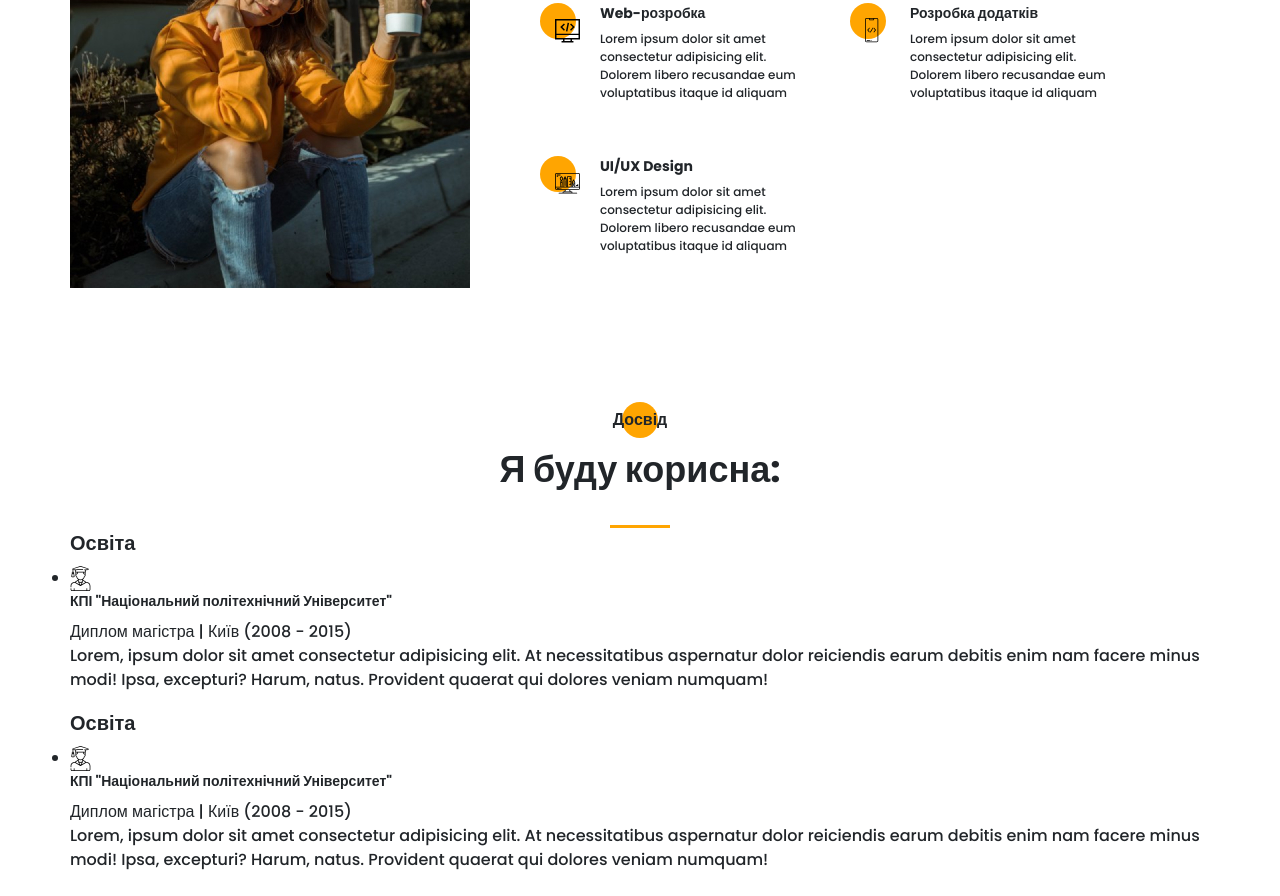
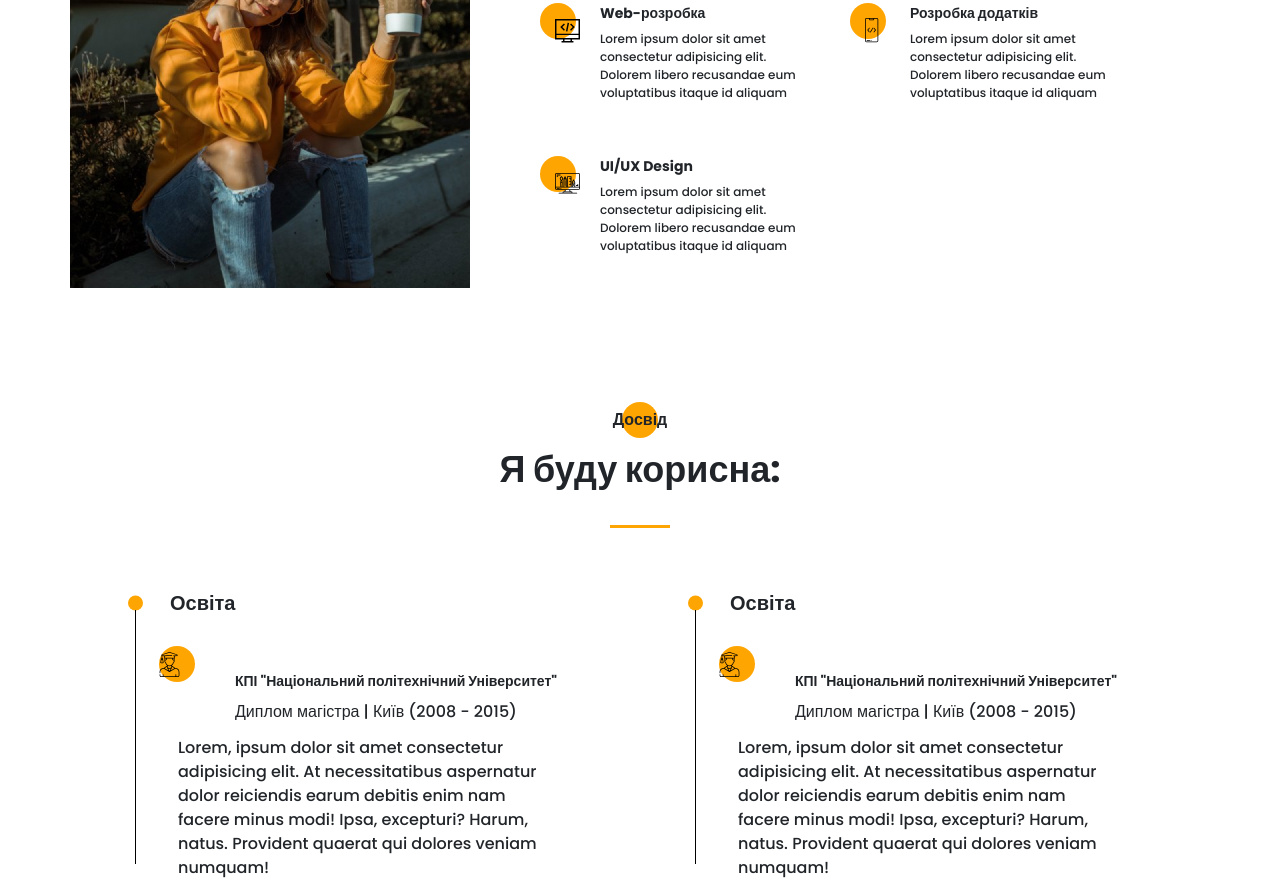
Before and after one commit to AlexKor94/portfolio, a website: page src/index.html in a window 1280 px wide. Shown: the part 1232-2128 px from the top of the page. Drawn offline with Linux system fonts and the light colour scheme.

Commit message:
start work with item li line

```diff
--- a/src/index.html
+++ b/src/index.html
@@ -252,7 +252,7 @@
         <div class="title title_fz36 resume__subtitle">Я буду корисна:</div>
         <div class="divider"></div>
 
-        <div class="resume_wrapper">
+        <div class="resume__wrapper">
           <div class="resume__column">
             <h3 class="title title_fz20 resume__column-title">Освіта</h3>
             <ul>
@@ -272,7 +272,7 @@
                       Диплом магістра | Київ (2008 - 2015)
                     </div>
                   </div>
-                  <div class="resume__body">
+                  <div class="resume__item-body">
                     Lorem, ipsum dolor sit amet consectetur adipisicing elit. At
                     necessitatibus aspernatur dolor reiciendis earum debitis
                     enim nam facere minus modi! Ipsa, excepturi? Harum, natus.
@@ -301,7 +301,7 @@
                       Диплом магістра | Київ (2008 - 2015)
                     </div>
                   </div>
-                  <div class="resume__body">
+                  <div class="resume__item-body">
                     Lorem, ipsum dolor sit amet consectetur adipisicing elit. At
                     necessitatibus aspernatur dolor reiciendis earum debitis
                     enim nam facere minus modi! Ipsa, excepturi? Harum, natus.
--- a/src/sass/blocks/_resume.scss
+++ b/src/sass/blocks/_resume.scss
@@ -14,7 +14,57 @@
     text-align: center;
   }
   &__wrapper {
+    padding: 60px 65px 0 65px;
     display: grid;
-
+    grid-template-columns: repeat(2, 425px);
+    column-gap: 135px;
   }
+    &__column {
+      &-title {
+        position: relative;
+        padding-left: 35px;
+        &::before {
+          content: '';
+          position: absolute;
+          width: 15px;
+          height: 15px;
+          background: $main-color;
+          border-radius: 100%;
+          left: -7px;
+          top: 50%;
+          transform: translateY(-50%);
+        }
+      }
+      ul {
+        list-style-type: none;
+        li {
+          position: relative;
+          &::after {
+            content: '';
+            width: 1px;
+            height: 100%;
+            position: absolute;
+            top: -16px;
+            left: 0;
+            background-color: #000;
+          }
+        }
+      }
+    }
+    &__item {
+      &-head {
+        position: relative;
+        padding: 45px 0 0 100px;
+      }
+      &-body {
+        padding-left: 43px;
+        margin-top: 12px;
+      }
+      &-icon {
+        position: absolute;
+        top: 26px;
+        left: 24px;
+        @include before_circle;
+      }
+    }
 }
```
Also changed, not shown: src/css/style.min.css, 1 other file.
